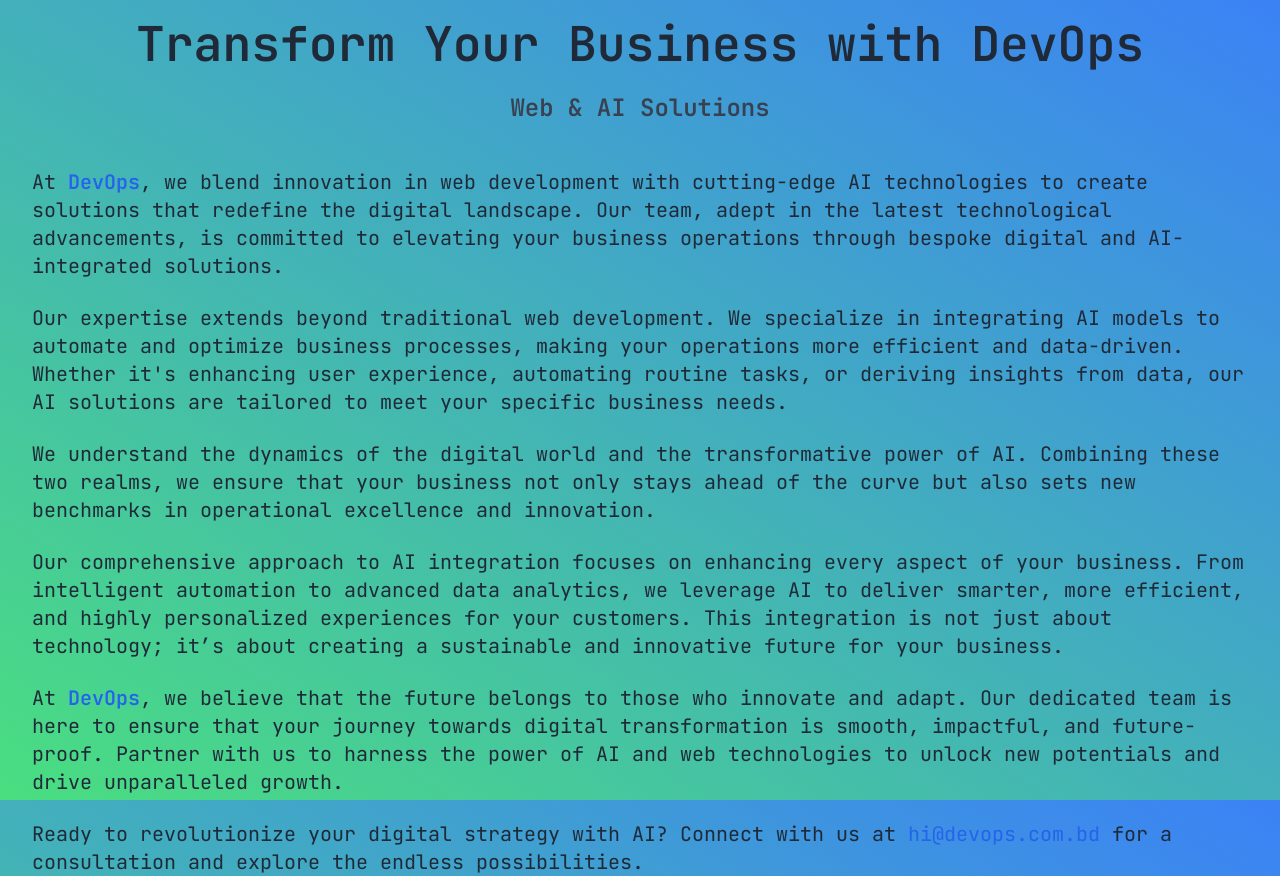
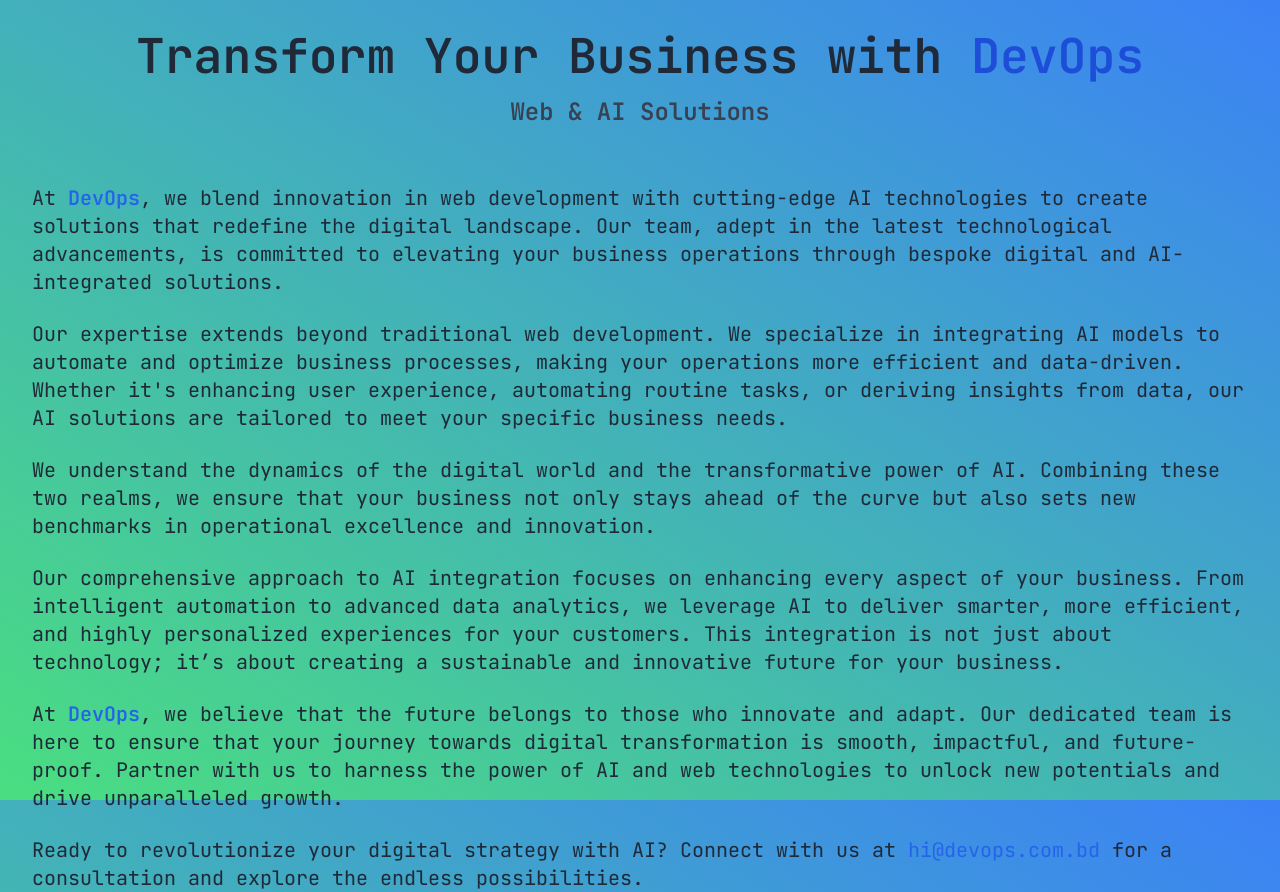
Before and after one commit to SHSharkar/DevOps, a website: page index.html in a window 1280 px wide. Drawn offline with Linux system fonts and the light colour scheme.

Commit message:
Updated tailwind css classes for padding

```diff
--- a/index.html
+++ b/index.html
@@ -41,10 +41,11 @@
 
 <body class="h-screen leading-relaxed text-gray-800 bg-gradient-to-tr from-green-400 to-blue-500 ligatures">
     <div class="container px-4 mx-auto sm:px-6 lg:px-8">
-        <header class="py-5 text-center">
+        <header class="py-6 text-center md:py-8">
             <h1 class="text-3xl font-extrabold text-gray-800 sm:text-4xl md:text-5xl">Transform Your Business with
-                DevOps</h1>
-            <h2 class="mt-6 text-lg font-extrabold text-gray-700 sm:text-2xl md:text-2xl">Web & AI Solutions</h2>
+                <span class="font-bold text-blue-700">DevOps</span>
+            </h1>
+            <h2 class="mt-4 text-lg font-extrabold text-gray-700 sm:text-2xl md:text-2xl">Web & AI Solutions</h2>
         </header>
 
         <section class="mt-6">
```
Also changed, not shown: dist/main.css.
